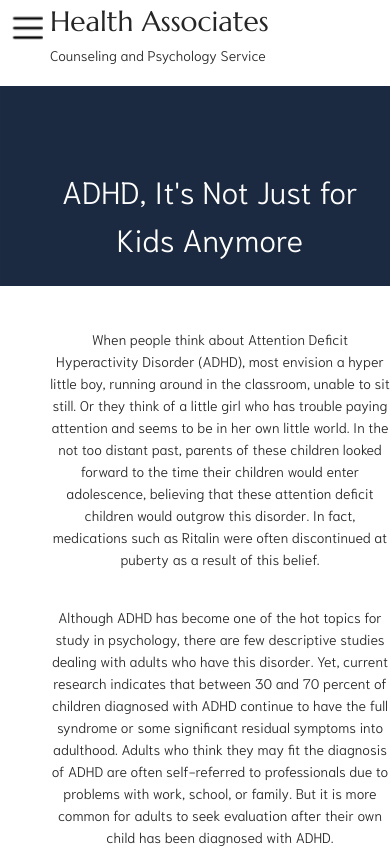
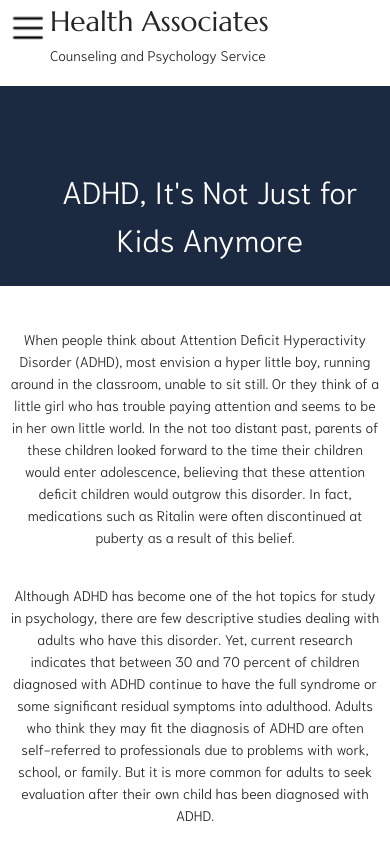
Before and after one commit to corynnem/health-associates, a Next.js app: page /publications/ADHD in a window 390 px wide. Shown: the top 848 px of the page. Built offline with nearby package versions, Linux system fonts and the light colour scheme.

Commit message:
Evened out padding on individual articles

```diff
--- a/styles/publications.css
+++ b/styles/publications.css
@@ -3,8 +3,8 @@
         font-size: 1.m;
         font-family: 'Niramit';
         padding-top: 50px;
-        padding-left: 50px;
-        padding-right: 0px;
+        padding-left: 10px;
+        padding-right: 10px;
         text-align: center;
     }
     #pub-card {
```
